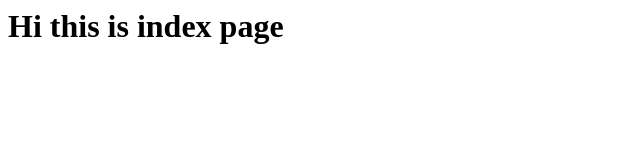
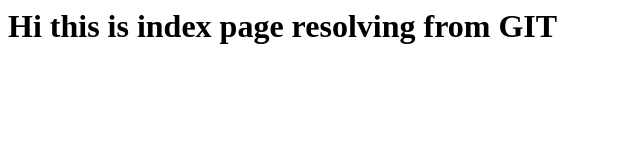
Before and after one commit to mayurmanore179/devops_20agust2025, a plain HTML site: page index.html in a window 1280 px wide. Shown: the whole page, without its empty margins (0-640 px from the left). Drawn offline with Linux system fonts and the light colour scheme.

Commit message:
this is second version of index.html

```diff
--- a/index.html
+++ b/index.html
@@ -1 +1 @@
-<html><h1>Hi this is index page </h1></html>
+<html><h1>Hi this is index page resolving from GIT </h1></html>
```
